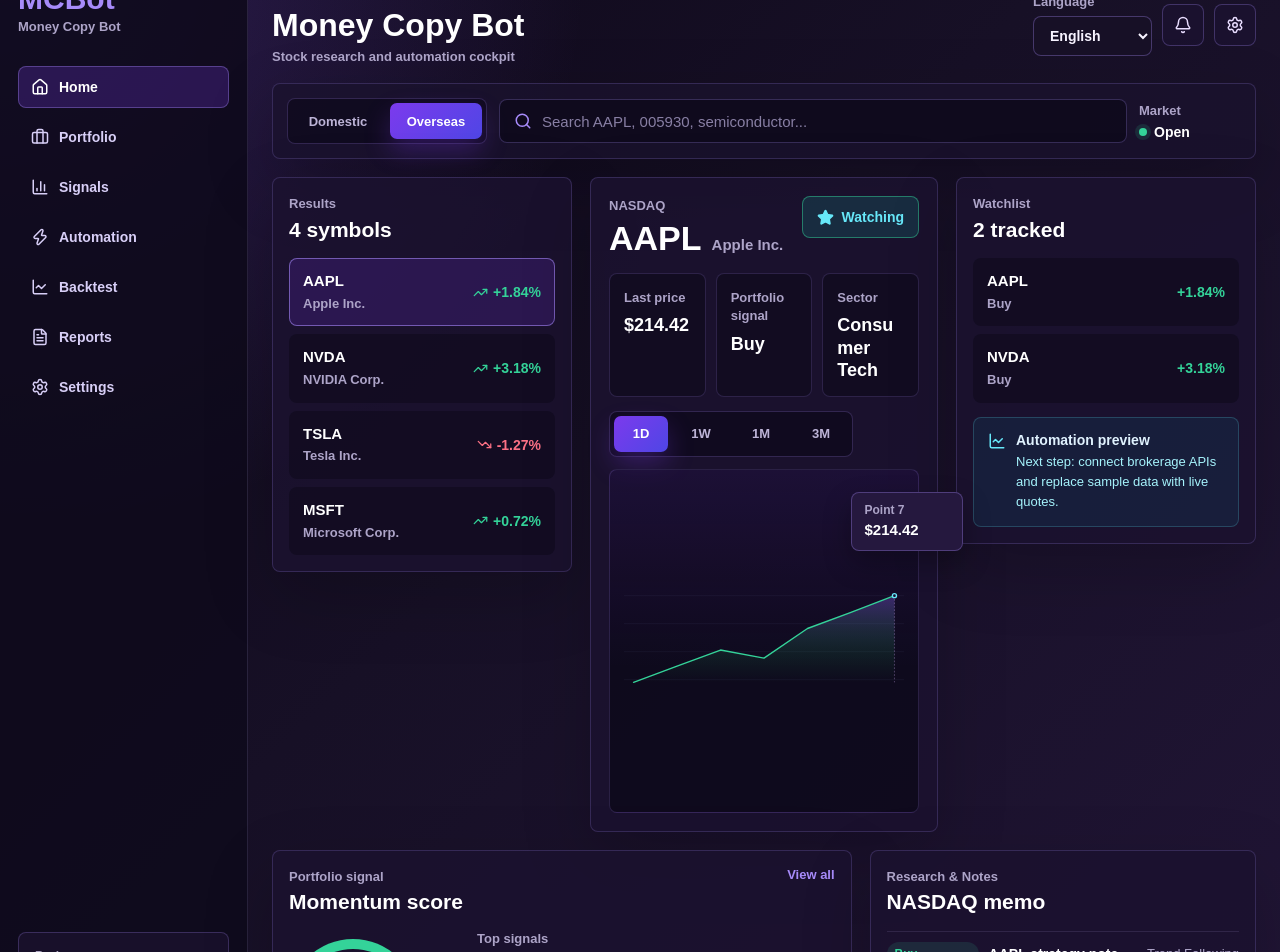
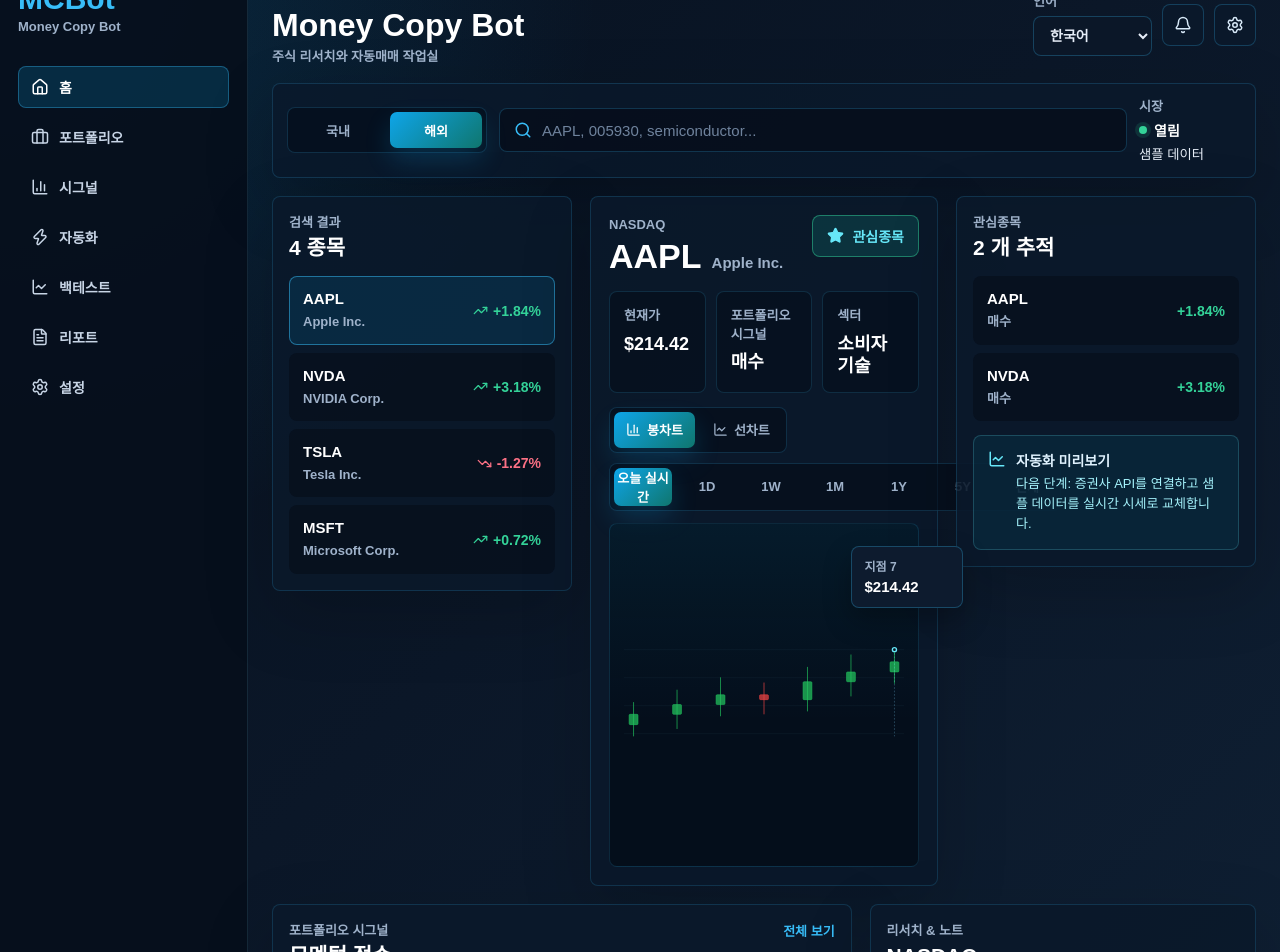
Before and after one commit to qruse/MCBot, a Next.js app in the folder frontend/: page / in a window 1280 px wide. Shown: the part 40-992 px from the top of the page. Built offline with nearby package versions, Linux system fonts and the light colour scheme.

Commit message:
Refine chart theme and modes

```diff
--- a/frontend/src/app/StockDashboard.tsx
+++ b/frontend/src/app/StockDashboard.tsx
@@ -20,7 +20,8 @@ import { useMemo, useState } from "react";
 
 import styles from "./page.module.css";
 
-type RangeKey = "1D" | "1W" | "1M" | "3M";
+type RangeKey = "LIVE" | "1D" | "1W" | "1M" | "1Y" | "5Y" | "ALL";
+type ChartType = "candle" | "line";
 type MarketScope = "domestic" | "overseas";
 type Language = "en" | "ko";
 
@@ -40,7 +41,14 @@ type Stock = {
   series: Record<RangeKey, number[]>;
 };
 
-const ranges: RangeKey[] = ["1D", "1W", "1M", "3M"];
+type Candle = {
+  open: number;
+  high: number;
+  low: number;
+  close: number;
+};
+
+const ranges: RangeKey[] = ["LIVE", "1D", "1W", "1M", "1Y", "5Y", "ALL"];
 
 const copy = {
   en: {
@@ -54,6 +62,7 @@ const copy = {
     language: "Language",
     market: "Market",
     open: "Open",
+    dataMode: "Sample data",
     home: "Home",
     portfolio: "Portfolio",
     signals: "Signals",
@@ -75,6 +84,18 @@ const copy = {
     addToWatchlist: "Add to watchlist",
     watching: "Watching",
     chartRange: "Chart range",
+    chartType: "Chart type",
+    candle: "Candles",
+    line: "Line",
+    rangeLabels: {
+      LIVE: "Today live",
+      "1D": "1D",
+      "1W": "1W",
+      "1M": "1M",
+      "1Y": "1Y",
+      "5Y": "5Y",
+      ALL: "All",
+    },
     point: "Point",
     researchNotes: "Research & Notes",
     portfolioSignalPanel: "Portfolio signal",
@@ -96,6 +117,7 @@ const copy = {
     language: "\uC5B8\uC5B4",
     market: "\uC2DC\uC7A5",
     open: "\uC5F4\uB9BC",
+    dataMode: "\uC0D8\uD50C \uB370\uC774\uD130",
     home: "\uD648",
     portfolio: "\uD3EC\uD2B8\uD3F4\uB9AC\uC624",
     signals: "\uC2DC\uADF8\uB110",
@@ -117,6 +139,18 @@ const copy = {
     addToWatchlist: "\uAD00\uC2EC\uC885\uBAA9 \uCD94\uAC00",
     watching: "\uAD00\uC2EC\uC885\uBAA9",
     chartRange: "\uCC28\uD2B8 \uAE30\uAC04",
+    chartType: "\uCC28\uD2B8 \uC720\uD615",
+    candle: "\uBD09\uCC28\uD2B8",
+    line: "\uC120\uCC28\uD2B8",
+    rangeLabels: {
+      LIVE: "\uC624\uB298 \uC2E4\uC2DC\uAC04",
+      "1D": "1D",
+      "1W": "1W",
+      "1M": "1M",
+      "1Y": "1Y",
+      "5Y": "5Y",
+      ALL: "\uC804\uCCB4",
+    },
     point: "\uC9C0\uC810",
     researchNotes: "\uB9AC\uC11C\uCE58 & \uB178\uD2B8",
     portfolioSignalPanel: "\uD3EC\uD2B8\uD3F4\uB9AC\uC624 \uC2DC\uADF8\uB110",
@@ -129,6 +163,23 @@ const copy = {
     noMatches: "\uAC80\uC0C9 \uACB0\uACFC \uC5C6\uC74C",
   },
 } as const;
+
+function makeSeries(values: number[]): Record<RangeKey, number[]> {
+  const first = values[0];
+  const last = values[values.length - 1];
+  const direction = last >= first ? 1 : -1;
+  const spread = Math.max(Math.abs(last - first), Math.abs(last) * 0.012, 1);
+
+  return {
+    LIVE: values,
+    "1D": values.map((value, index) => value + direction * spread * 0.08 * Math.sin(index)),
+    "1W": values.map((value, index) => value - direction * spread * 0.22 + index * direction * spread * 0.055),
+    "1M": values.map((value, index) => value - direction * spread * 0.72 + index * direction * spread * 0.15),
+    "1Y": values.map((value, index) => value - direction * spread * 1.85 + index * direction * spread * 0.36),
+    "5Y": values.map((value, index) => value - direction * spread * 4.6 + index * direction * spread * 0.82),
+    ALL: values.map((value, index) => value - direction * spread * 7.4 + index * direction * spread * 1.22),
+  };
+}
 
 const stocks: Stock[] = [
   {
@@ -144,12 +195,7 @@ const stocks: Stock[] = [
     sectorKo: "\uC18C\uBE44\uC790 \uAE30\uC220",
     signal: "Buy",
     strategy: "Trend Following",
-    series: {
-      "1D": [211.2, 211.8, 212.4, 212.1, 213.2, 213.8, 214.42],
-      "1W": [205.1, 207.8, 206.9, 210.4, 211.7, 213.3, 214.42],
-      "1M": [190.4, 194.8, 199.2, 197.5, 204.1, 209.6, 214.42],
-      "3M": [178.4, 181.2, 190.8, 185.9, 197.6, 205.2, 214.42],
-    },
+    series: makeSeries([211.2, 211.8, 212.4, 212.1, 213.2, 213.8, 214.42]),
   },
   {
     symbol: "NVDA",
@@ -164,12 +210,7 @@ const stocks: Stock[] = [
     sectorKo: "\uBC18\uB3C4\uCCB4",
     signal: "Buy",
     strategy: "Momentum",
-    series: {
-      "1D": [136.8, 138.1, 137.7, 140.2, 141.4, 141.9, 142.65],
-      "1W": [129.5, 132.8, 134.9, 136.2, 139.4, 140.8, 142.65],
-      "1M": [118.4, 124.2, 121.8, 130.6, 134.4, 139.1, 142.65],
-      "3M": [107.2, 115.8, 112.1, 126.3, 119.7, 137.5, 142.65],
-    },
+    series: makeSeries([136.8, 138.1, 137.7, 140.2, 141.4, 141.9, 142.65]),
   },
   {
     symbol: "TSLA",
@@ -184,12 +225,7 @@ const stocks: Stock[] = [
     sectorKo: "\uC790\uB3D9\uCC28",
     signal: "Watch",
     strategy: "Mean Reversion",
-    series: {
-      "1D": [187.4, 186.5, 185.8, 186.1, 184.9, 184.4, 184.21],
-      "1W": [191.8, 188.6, 190.4, 186.2, 185.9, 183.7, 184.21],
-      "1M": [174.2, 181.7, 194.1, 188.3, 192.8, 186.4, 184.21],
-      "3M": [211.5, 205.4, 196.2, 187.8, 192.4, 181.1, 184.21],
-    },
+    series: makeSeries([187.4, 186.5, 185.8, 186.1, 184.9, 184.4, 184.21]),
   },
   {
     symbol: "MSFT",
@@ -204,12 +240,7 @@ const stocks: Stock[] = [
     sectorKo: "\uD074\uB77C\uC6B0\uB4DC \uC18C\uD504\uD2B8\uC6E8\uC5B4",
     signal: "Hold",
     strategy: "Quality Growth",
-    series: {
-      "1D": [494.2, 495.8, 497.1, 496.6, 497.8, 498.1, 498.37],
-      "1W": [486.1, 491.2, 489.9, 493.5, 496.2, 497.4, 498.37],
-      "1M": [468.4, 472.6, 481.8, 479.2, 490.7, 494.1, 498.37],
-      "3M": [441.8, 455.7, 462.3, 471.5, 486.9, 492.4, 498.37],
-    },
+    series: makeSeries([494.2, 495.8, 497.1, 496.6, 497.8, 498.1, 498.37]),
   },
   {
     symbol: "005930",
@@ -224,12 +255,7 @@ const stocks: Stock[] = [
     sectorKo: "\uBC18\uB3C4\uCCB4",
     signal: "Watch",
     strategy: "Cycle Recovery",
-    series: {
-      "1D": [72700, 72900, 73100, 73000, 73400, 73300, 73500],
-      "1W": [71100, 71800, 71500, 72400, 72900, 73200, 73500],
-      "1M": [68300, 69500, 70400, 72100, 71600, 72800, 73500],
-      "3M": [65100, 66800, 69200, 71000, 69900, 72600, 73500],
-    },
+    series: makeSeries([72700, 72900, 73100, 73000, 73400, 73300, 73500]),
   },
   {
     symbol: "000660",
@@ -244,12 +270,7 @@ const stocks: Stock[] = [
     sectorKo: "\uBA54\uBAA8\uB9AC \uBC18\uB3C4\uCCB4",
     signal: "Buy",
     strategy: "Momentum",
-    series: {
-      "1D": [193500, 194800, 196200, 195900, 197100, 198200, 198700],
-      "1W": [187200, 189600, 192100, 191300, 195400, 197500, 198700],
-      "1M": [174500, 181400, 186800, 183900, 191700, 194300, 198700],
-      "3M": [151200, 162700, 158900, 174300, 181800, 190500, 198700],
-    },
+    series: makeSeries([193500, 194800, 196200, 195900, 197100, 198200, 198700]),
   },
   {
     symbol: "035420",
@@ -264,12 +285,7 @@ const stocks: Stock[] = [
     sectorKo: "\uC778\uD130\uB137 \uD50C\uB7AB\uD3FC",
     signal: "Hold",
     strategy: "Range Breakout",
-    series: {
-      "1D": [186000, 185700, 185100, 184200, 184900, 184100, 184500],
-      "1W": [189400, 188200, 187100, 185400, 186000, 184900, 184500],
-      "1M": [177800, 181200, 187900, 190200, 186300, 185100, 184500],
-      "3M": [169200, 174500, 182300, 179900, 188100, 183700, 184500],
-    },
+    series: makeSeries([186000, 185700, 185100, 184200, 184900, 184100, 184500]),
   },
 ];
 
@@ -331,13 +347,33 @@ function pointFor(values: number[], index: number, width: number, height: number
   return { x, y };
 }
 
+function buildCandles(values: number[]): Candle[] {
+  return values.map((close, index) => {
+    const previous = values[Math.max(index - 1, 0)];
+    const open = index === 0 ? previous * 0.997 : previous;
+    const bodySpread = Math.abs(close - open);
+    const wickSpread = Math.max(Math.abs(close) * 0.004, bodySpread * 0.75, 1);
+    const high = Math.max(open, close) + wickSpread * (0.75 + (index % 3) * 0.16);
+    const low = Math.min(open, close) - wickSpread * (0.72 + (index % 2) * 0.18);
+
+    return { open, high, low, close };
+  });
+}
+
+function yFor(value: number, min: number, max: number, height: number, padding: number) {
+  const spread = max - min || 1;
+
+  return padding + ((max - value) / spread) * (height - padding * 2);
+}
+
 export default function StockDashboard() {
   const [query, setQuery] = useState("");
   const [marketScope, setMarketScope] = useState<MarketScope>("overseas");
-  const [language, setLanguage] = useState<Language>("en");
+  const [language, setLanguage] = useState<Language>("ko");
   const [selectedSymbol, setSelectedSymbol] = useState("AAPL");
   const [watchlist, setWatchlist] = useState(initialWatchlist);
-  const [range, setRange] = useState<RangeKey>("1D");
+  const [range, setRange] = useState<RangeKey>("LIVE");
+  const [chartType, setChartType] = useState<ChartType>("candle");
   const [activePoint, setActivePoint] = useState<number | null>(null);
 
   const t = copy[language];
@@ -363,11 +399,15 @@ export default function StockDashboard() {
     stocks.find((stock) => stock.symbol === selectedSymbol && stock.region === marketScope) ??
     marketStocks[0];
   const selectedValues = selectedStock.series[range];
+  const selectedCandles = buildCandles(selectedValues);
   const selectedIndex = activePoint ?? selectedValues.length - 1;
   const selectedPointValue = selectedValues[selectedIndex];
   const chartWidth = 820;
   const chartHeight = 310;
   const chartPadding = 28;
+  const candleExtremes = selectedCandles.flatMap((candle) => [candle.high, candle.low]);
+  const chartMin = Math.min(...selectedValues, ...candleExtremes);
+  const chartMax = Math.max(...selectedValues, ...candleExtremes);
   const path = buildPath(selectedValues, chartWidth, chartHeight, chartPadding);
   const activeCoordinates = pointFor(
     selectedValues,
@@ -518,6 +558,7 @@ export default function StockDashboard() {
               <span aria-hidden="true" />
               {t.open}
             </strong>
+            <small>{t.dataMode}</small>
           </div>
         </section>
 
@@ -593,6 +634,20 @@ export default function StockDashboard() {
               </div>
             </div>
 
+            <div className={styles.chartControls}>
+              <div className={styles.chartTypeTabs} aria-label={t.chartType}>
+                {(["candle", "line"] as ChartType[]).map((type) => (
+                  <button
+                    key={type}
+                    className={type === chartType ? styles.rangeActive : ""}
+                    type="button"
+                    onClick={() => setChartType(type)}
+                  >
+                    {type === "candle" ? <BarChart3 size={15} /> : <LineChart size={15} />}
+                    {type === "candle" ? t.candle : t.line}
+                  </button>
+                ))}
+              </div>
               <div className={styles.rangeTabs} aria-label={t.chartRange}>
                 {ranges.map((rangeKey) => (
                   <button
@@ -604,9 +659,10 @@ export default function StockDashboard() {
                       setActivePoint(null);
                     }}
                   >
-                  {rangeKey}
+                    {t.rangeLabels[rangeKey]}
                   </button>
                 ))}
+              </div>
             </div>
 
             <div className={styles.chartCanvas}>
@@ -619,7 +675,7 @@ export default function StockDashboard() {
               >
                 <defs>
                   <linearGradient id="priceArea" x1="0" x2="0" y1="0" y2="1">
-                    <stop offset="0%" stopColor="#8b5cf6" stopOpacity="0.34" />
+                    <stop offset="0%" stopColor="#38bdf8" stopOpacity="0.28" />
                     <stop offset="68%" stopColor="#22c55e" stopOpacity="0.1" />
                     <stop offset="100%" stopColor="#22c55e" stopOpacity="0" />
                   </linearGradient>
@@ -634,6 +690,8 @@ export default function StockDashboard() {
                     y2={chartPadding + line * 82}
                   />
                 ))}
+                {chartType === "line" ? (
+                  <>
                     <path
                       className={styles.areaPath}
                       d={`${path} L ${chartWidth - chartPadding} ${chartHeight - chartPadding} L ${chartPadding} ${
@@ -641,6 +699,39 @@ export default function StockDashboard() {
                       } Z`}
                     />
                     <path className={styles.pricePath} d={path} />
+                  </>
+                ) : (
+                  <g className={styles.candleLayer}>
+                    {selectedCandles.map((candle, index) => {
+                      const x =
+                        chartPadding +
+                        (index / (selectedCandles.length - 1)) * (chartWidth - chartPadding * 2);
+                      const openY = yFor(candle.open, chartMin, chartMax, chartHeight, chartPadding);
+                      const closeY = yFor(candle.close, chartMin, chartMax, chartHeight, chartPadding);
+                      const highY = yFor(candle.high, chartMin, chartMax, chartHeight, chartPadding);
+                      const lowY = yFor(candle.low, chartMin, chartMax, chartHeight, chartPadding);
+                      const isUp = candle.close >= candle.open;
+                      const bodyTop = Math.min(openY, closeY);
+                      const bodyHeight = Math.max(Math.abs(closeY - openY), 4);
+
+                      return (
+                        <g
+                          className={isUp ? styles.candleUp : styles.candleDown}
+                          key={`${range}-${index}`}
+                        >
+                          <line x1={x} x2={x} y1={highY} y2={lowY} />
+                          <rect
+                            x={x - 13}
+                            y={bodyTop}
+                            width="26"
+                            height={bodyHeight}
+                            rx="3"
+                          />
+                        </g>
+                      );
+                    })}
+                  </g>
+                )}
                 <line
                   className={styles.activeLine}
                   x1={activeCoordinates.x}
--- a/frontend/src/app/globals.css
+++ b/frontend/src/app/globals.css
@@ -1,6 +1,6 @@
 :root {
-  --background: #0d0718;
-  --foreground: #f7f3ff;
+  --background: #07111f;
+  --foreground: #e6edf7;
   --font-sans: Arial, Helvetica, sans-serif;
   --font-mono: Consolas, "Courier New", monospace;
 }
--- a/frontend/src/app/page.module.css
+++ b/frontend/src/app/page.module.css
@@ -3,9 +3,9 @@
   grid-template-columns: 248px minmax(0, 1fr);
   min-height: 100vh;
   background:
-    radial-gradient(circle at top left, rgba(139, 92, 246, 0.28), transparent 34%),
-    linear-gradient(135deg, #0d0718 0%, #171026 44%, #211536 100%);
-  color: #f7f3ff;
+    radial-gradient(circle at top left, rgba(14, 165, 233, 0.18), transparent 34%),
+    linear-gradient(135deg, #07111f 0%, #0b1728 46%, #0f2034 100%);
+  color: #e6edf7;
   font-family: var(--font-sans);
 }
 
@@ -13,8 +13,8 @@
   display: flex;
   min-height: 100vh;
   flex-direction: column;
-  border-right: 1px solid rgba(196, 181, 253, 0.14);
-  background: rgba(15, 10, 28, 0.9);
+  border-right: 1px solid rgba(125, 211, 252, 0.13);
+  background: rgba(6, 15, 28, 0.92);
   padding: 24px 18px;
 }
 
@@ -25,7 +25,7 @@
 }
 
 .brandBlock strong {
-  color: #a78bfa;
+  color: #38bdf8;
   font-size: 30px;
   line-height: 1;
 }
@@ -40,7 +40,7 @@
 .watchRow small,
 .languageSelect span,
 .marketStatus span {
-  color: #ada4c8;
+  color: #9fb2ca;
   font-size: 13px;
   font-weight: 700;
   line-height: 1.35;
@@ -60,7 +60,7 @@
   border: 1px solid transparent;
   border-radius: 8px;
   padding: 0 12px;
-  color: #d8cff7;
+  color: #c8d5e6;
   background: transparent;
   font-size: 14px;
   font-weight: 750;
@@ -68,8 +68,8 @@
 }
 
 .navItemActive {
-  border-color: rgba(167, 139, 250, 0.36);
-  background: rgba(124, 58, 237, 0.24);
+  border-color: rgba(56, 189, 248, 0.35);
+  background: rgba(14, 165, 233, 0.18);
   color: #ffffff;
 }
 
@@ -77,14 +77,14 @@
   display: grid;
   gap: 7px;
   margin-top: auto;
-  border: 1px solid rgba(167, 139, 250, 0.24);
+  border: 1px solid rgba(56, 189, 248, 0.22);
   border-radius: 8px;
-  background: rgba(26, 18, 45, 0.86);
+  background: rgba(10, 25, 43, 0.88);
   padding: 16px;
 }
 
 .brokerBox span {
-  color: #a8a0bd;
+  color: #8ea4bf;
   font-size: 12px;
   font-weight: 800;
 }
@@ -104,7 +104,7 @@
   display: grid;
   gap: 5px;
   margin-top: 10px;
-  border-top: 1px solid rgba(196, 181, 253, 0.14);
+  border-top: 1px solid rgba(125, 211, 252, 0.13);
   padding-top: 12px;
 }
 
@@ -142,10 +142,10 @@
 
 .languageSelect select {
   height: 40px;
-  border: 1px solid rgba(167, 139, 250, 0.32);
+  border: 1px solid rgba(56, 189, 248, 0.26);
   border-radius: 8px;
-  background: #171026;
-  color: #f7f3ff;
+  background: #0b1728;
+  color: #e6edf7;
   font: inherit;
   font-size: 14px;
   font-weight: 750;
@@ -158,10 +158,10 @@
   height: 42px;
   align-items: center;
   justify-content: center;
-  border: 1px solid rgba(167, 139, 250, 0.28);
+  border: 1px solid rgba(56, 189, 248, 0.24);
   border-radius: 8px;
-  background: rgba(27, 18, 47, 0.88);
-  color: #e9ddff;
+  background: rgba(10, 25, 43, 0.9);
+  color: #d8e9f8;
   cursor: pointer;
 }
 
@@ -171,32 +171,34 @@
   gap: 12px;
   align-items: center;
   margin-bottom: 18px;
-  border: 1px solid rgba(167, 139, 250, 0.2);
+  border: 1px solid rgba(56, 189, 248, 0.18);
   border-radius: 8px;
-  background: rgba(26, 18, 45, 0.78);
+  background: rgba(10, 25, 43, 0.82);
   padding: 14px;
   box-shadow: 0 24px 70px rgba(0, 0, 0, 0.2);
 }
 
 .marketTabs,
-.rangeTabs {
+.rangeTabs,
+.chartTypeTabs {
   display: inline-grid;
   grid-auto-flow: column;
   gap: 6px;
-  border: 1px solid rgba(167, 139, 250, 0.22);
+  border: 1px solid rgba(56, 189, 248, 0.18);
   border-radius: 8px;
-  background: rgba(10, 7, 22, 0.54);
+  background: rgba(5, 12, 24, 0.58);
   padding: 4px;
 }
 
 .marketTab,
 .marketTabActive,
-.rangeTabs button {
+.rangeTabs button,
+.chartTypeTabs button {
   min-height: 36px;
   border: 0;
   border-radius: 7px;
   background: transparent;
-  color: #bdb4d7;
+  color: #9fb2ca;
   font-size: 13px;
   font-weight: 850;
   cursor: pointer;
@@ -209,10 +211,11 @@
 }
 
 .marketTabActive,
-.rangeTabs .rangeActive {
-  background: linear-gradient(135deg, #7c3aed, #4f46e5);
+.rangeTabs .rangeActive,
+.chartTypeTabs .rangeActive {
+  background: linear-gradient(135deg, #0ea5e9, #0f766e);
   color: #ffffff;
-  box-shadow: 0 12px 26px rgba(124, 58, 237, 0.28);
+  box-shadow: 0 12px 26px rgba(14, 165, 233, 0.2);
 }
 
 .searchBox {
@@ -221,11 +224,11 @@
   gap: 10px;
   align-items: center;
   min-height: 44px;
-  border: 1px solid rgba(167, 139, 250, 0.26);
+  border: 1px solid rgba(56, 189, 248, 0.22);
   border-radius: 8px;
-  background: rgba(12, 8, 24, 0.66);
+  background: rgba(5, 12, 24, 0.66);
   padding: 0 14px;
-  color: #a78bfa;
+  color: #38bdf8;
 }
 
 .searchBox input {
@@ -239,7 +242,7 @@
 }
 
 .searchBox input::placeholder {
-  color: #887fa4;
+  color: #6f839d;
 }
 
 .searchBox button {
@@ -248,7 +251,7 @@
   justify-content: center;
   border: 0;
   background: transparent;
-  color: #bdb4d7;
+  color: #9fb2ca;
   cursor: pointer;
 }
 
@@ -286,9 +289,9 @@
 .watchPanel,
 .signalPanel,
 .researchPanel {
-  border: 1px solid rgba(167, 139, 250, 0.2);
+  border: 1px solid rgba(56, 189, 248, 0.17);
   border-radius: 8px;
-  background: rgba(27, 18, 47, 0.86);
+  background: rgba(10, 25, 43, 0.9);
   box-shadow: 0 24px 70px rgba(0, 0, 0, 0.18);
 }
 
@@ -321,7 +324,7 @@
 }
 
 .panelHeader a {
-  color: #a78bfa;
+  color: #38bdf8;
   font-size: 13px;
   font-weight: 850;
 }
@@ -342,7 +345,7 @@
   gap: 12px;
   border: 1px solid transparent;
   border-radius: 8px;
-  background: rgba(15, 10, 28, 0.62);
+  background: rgba(5, 12, 24, 0.6);
   padding: 13px;
   color: #ffffff;
   text-align: left;
@@ -350,8 +353,8 @@
 }
 
 .stockRowSelected {
-  border-color: rgba(167, 139, 250, 0.58);
-  background: rgba(124, 58, 237, 0.18);
+  border-color: rgba(56, 189, 248, 0.5);
+  background: rgba(14, 165, 233, 0.12);
 }
 
 .stockRow strong,
@@ -392,7 +395,7 @@
 }
 
 .chartHeader h2 small {
-  color: #ada4c8;
+  color: #9fb2ca;
   font-size: 15px;
   font-weight: 750;
 }
@@ -412,8 +415,8 @@
 }
 
 .watchButton {
-  border: 1px solid #8b5cf6;
-  background: linear-gradient(135deg, #8b5cf6, #5b5bd6);
+  border: 1px solid #0ea5e9;
+  background: linear-gradient(135deg, #0ea5e9, #075985);
   color: #ffffff;
 }
 
@@ -431,9 +434,9 @@
 }
 
 .quoteStrip div {
-  border: 1px solid rgba(167, 139, 250, 0.18);
+  border: 1px solid rgba(56, 189, 248, 0.16);
   border-radius: 8px;
-  background: rgba(12, 8, 24, 0.52);
+  background: rgba(5, 12, 24, 0.52);
   padding: 14px;
 }
 
@@ -446,19 +449,32 @@
   line-height: 1.25;
 }
 
+.chartControls {
+  display: flex;
+  flex-wrap: wrap;
+  gap: 10px;
+  margin-bottom: 12px;
+}
+
+.chartTypeTabs button {
+  display: inline-flex;
+  align-items: center;
+  gap: 6px;
+  padding: 0 12px;
+}
+
 .rangeTabs {
-  grid-template-columns: repeat(4, minmax(54px, 1fr));
-  margin-bottom: 12px;
+  grid-template-columns: repeat(7, minmax(58px, 1fr));
 }
 
 .chartCanvas {
   position: relative;
   min-height: 344px;
-  border: 1px solid rgba(167, 139, 250, 0.18);
+  border: 1px solid rgba(56, 189, 248, 0.15);
   border-radius: 8px;
   background:
-    linear-gradient(180deg, rgba(124, 58, 237, 0.12), transparent 58%),
-    rgba(8, 6, 18, 0.58);
+    linear-gradient(180deg, rgba(14, 165, 233, 0.08), transparent 58%),
+    rgba(3, 10, 20, 0.64);
   padding: 14px;
 }
 
@@ -471,7 +487,7 @@
 }
 
 .gridLine {
-  stroke: rgba(196, 181, 253, 0.14);
+  stroke: rgba(125, 211, 252, 0.12);
   stroke-width: 1;
 }
 
@@ -481,20 +497,20 @@
 
 .pricePath {
   fill: none;
-  stroke: #34d399;
+  stroke: #38bdf8;
   stroke-linecap: round;
   stroke-linejoin: round;
   stroke-width: 4;
 }
 
 .activeLine {
-  stroke: rgba(216, 180, 254, 0.62);
+  stroke: rgba(125, 211, 252, 0.54);
   stroke-dasharray: 5 5;
   stroke-width: 1.5;
 }
 
 .activeDot {
-  fill: #160f2d;
+  fill: #07111f;
   stroke: #67e8f9;
   stroke-width: 4;
 }
@@ -504,9 +520,9 @@
   top: 22px;
   min-width: 112px;
   transform: translateX(-50%);
-  border: 1px solid rgba(167, 139, 250, 0.32);
+  border: 1px solid rgba(56, 189, 248, 0.28);
   border-radius: 8px;
-  background: #25183e;
+  background: #0d1b2e;
   padding: 10px 12px;
   box-shadow: 0 12px 28px rgba(0, 0, 0, 0.28);
   pointer-events: none;
@@ -515,7 +531,7 @@
 .chartTooltip span {
   display: block;
   margin-bottom: 4px;
-  color: #ada4c8;
+  color: #9fb2ca;
   font-size: 12px;
   font-weight: 850;
 }
@@ -536,6 +552,32 @@
   background: rgba(8, 145, 178, 0.1);
   padding: 14px;
   color: #67e8f9;
+}
+
+.candleLayer line {
+  stroke-width: 2;
+}
+
+.candleLayer rect {
+  stroke-width: 1.5;
+}
+
+.candleUp line,
+.candleUp rect {
+  stroke: #22c55e;
+}
+
+.candleUp rect {
+  fill: rgba(34, 197, 94, 0.72);
+}
+
+.candleDown line,
+.candleDown rect {
+  stroke: #ef4444;
+}
+
+.candleDown rect {
+  fill: rgba(239, 68, 68, 0.72);
 }
 
 .notePanel strong {
@@ -570,9 +612,9 @@
   width: 128px;
   height: 128px;
   place-items: center;
-  border: 10px solid rgba(167, 139, 250, 0.18);
+  border: 10px solid rgba(56, 189, 248, 0.16);
   border-top-color: #34d399;
-  border-right-color: #8b5cf6;
+  border-right-color: #38bdf8;
   border-radius: 999px;
 }
 
@@ -589,7 +631,7 @@
 }
 
 .signalTable > span {
-  color: #ada4c8;
+  color: #9fb2ca;
   font-size: 13px;
   font-weight: 800;
 }
@@ -600,7 +642,7 @@
   grid-template-columns: 92px 1fr auto;
   gap: 10px;
   align-items: center;
-  border-top: 1px solid rgba(196, 181, 253, 0.12);
+  border-top: 1px solid rgba(125, 211, 252, 0.12);
   padding-top: 10px;
 }
 
@@ -612,7 +654,7 @@
 
 .signalTable span,
 .researchList small {
-  color: #ada4c8;
+  color: #9fb2ca;
   font-size: 13px;
 }
 
@@ -627,9 +669,9 @@
 }
 
 .emptyState {
-  border: 1px dashed rgba(167, 139, 250, 0.3);
+  border: 1px dashed rgba(56, 189, 248, 0.28);
   border-radius: 8px;
-  color: #ada4c8;
+  color: #9fb2ca;
   padding: 18px;
   text-align: center;
 }
@@ -652,7 +694,7 @@
   .watchButtonActive:hover,
   .marketTab:hover,
   .rangeTabs button:hover {
-    border-color: rgba(167, 139, 250, 0.7);
+    border-color: rgba(56, 189, 248, 0.58);
   }
 }
 
@@ -664,7 +706,7 @@
   .sidebar {
     min-height: auto;
     border-right: 0;
-    border-bottom: 1px solid rgba(196, 181, 253, 0.14);
+    border-bottom: 1px solid rgba(125, 211, 252, 0.13);
   }
 
   .navList {
```
Also changed, not shown: 1 other file (tests, documents, lock files or other folders). Lines whose indentation alone changed are shown as unchanged.
